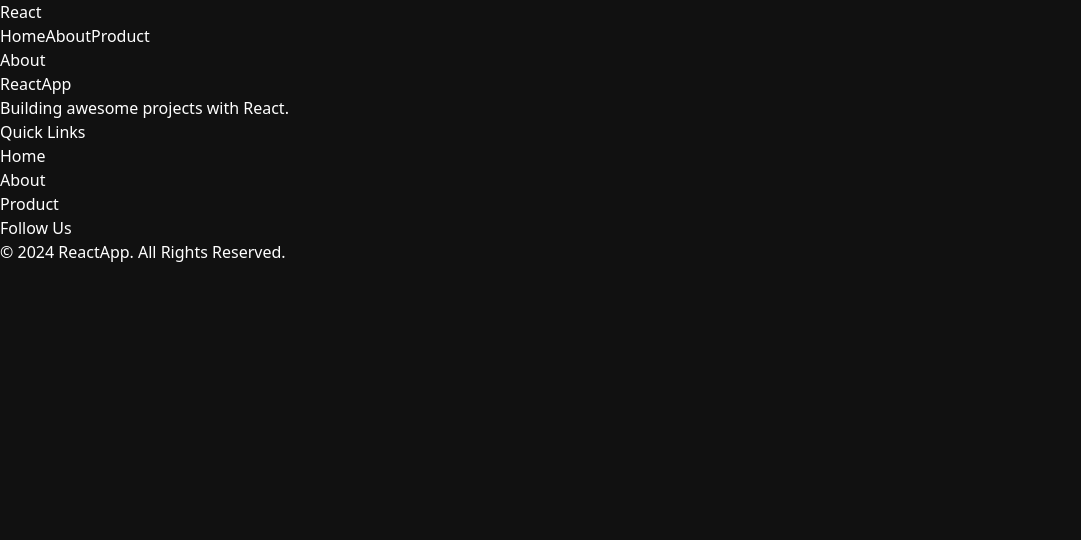
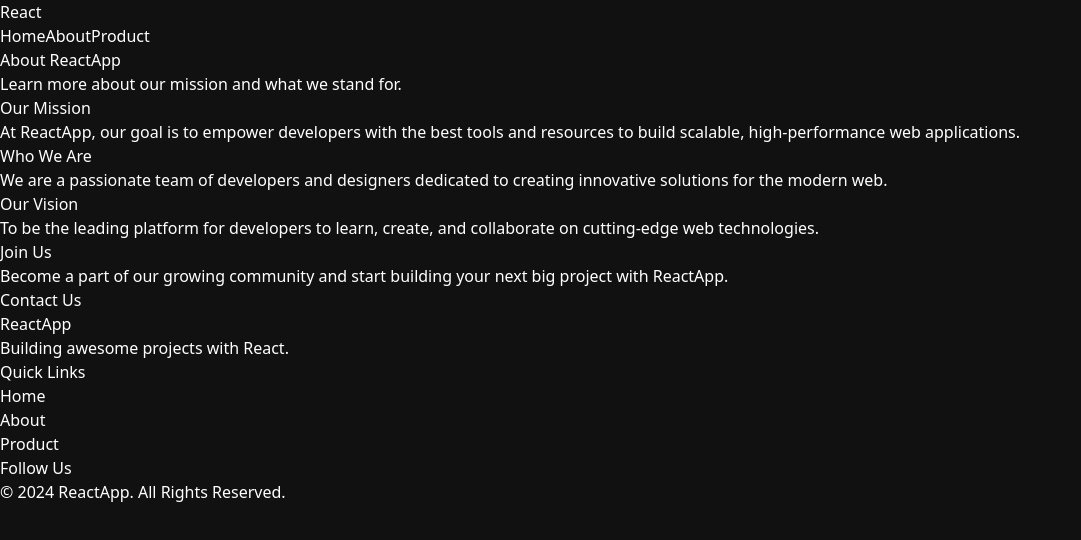
Before and after one commit to Sonalkri2004/reactlearning, a React (Vite) app: page /about in a window 1280 px wide. Shown: the top 540 px of the page, without its empty margins (0-1081 px from the left). Built offline with nearby package versions, Linux system fonts and the light colour scheme.

Commit message:
added home page,about page and product page.

```diff
--- a/src/pages/About.jsx
+++ b/src/pages/About.jsx
@@ -1,9 +1,55 @@
-import React from 'react'
+import React from "react";
 
 const About = () => {
   return (
-    <div>About</div>
-  )
-}
+    <div className="bg-gray-100 text-gray-800">
+      <header className="bg-green-950 text-white py-20 text-center">
+        <h1 className="text-4xl font-bold">About ReactApp</h1>
+        <p className="mt-4 text-lg">Learn more about our mission and what we stand for.</p>
+      </header>
 
-export default About
+      <main className="container mx-auto px-4 py-16">
+        <section className="mb-16">
+          <h2 className="text-3xl font-bold mb-4 text-center">Our Mission</h2>
+          <p className="text-gray-600 text-center">
+            At ReactApp, our goal is to empower developers with the best tools and resources
+            to build scalable, high-performance web applications.
+          </p>
+        </section>
+
+        <section className="flex flex-col md:flex-row gap-8">
+          <div className="flex-1 bg-white shadow-md p-6 rounded-lg">
+            <h3 className="text-2xl font-semibold mb-4">Who We Are</h3>
+            <p className="text-gray-600">
+              We are a passionate team of developers and designers dedicated to creating
+              innovative solutions for the modern web.
+            </p>
+          </div>
+          <div className="flex-1 bg-white shadow-md p-6 rounded-lg">
+            <h3 className="text-2xl font-semibold mb-4">Our Vision</h3>
+            <p className="text-gray-600">
+              To be the leading platform for developers to learn, create, and collaborate on
+              cutting-edge web technologies.
+            </p>
+          </div>
+        </section>
+
+        <section className="mt-16 text-center">
+          <h2 className="text-3xl font-bold mb-4">Join Us</h2>
+          <p className="text-gray-600 mb-6">
+            Become a part of our growing community and start building your next big project
+            with ReactApp.
+          </p>
+          <a
+            href="/contact"
+            className="bg-emerald-500 text-white py-2 px-6 rounded-lg hover:bg-emerald-600"
+          >
+            Contact Us
+          </a>
+        </section>
+      </main>
+    </div>
+  );
+};
+
+export default About;
--- a/src/pages/Home.jsx
+++ b/src/pages/Home.jsx
@@ -1,9 +1,44 @@
-import React from 'react'
+import React from "react";
 
 const Home = () => {
   return (
-    <div>Home</div>
-  )
-}
+    <div className="bg-gray-100 text-gray-800">
+      <header className="bg-green-950 text-white py-20 text-center">
+        <h1 className="text-4xl font-bold">Welcome to ReactApp</h1>
+        <p className="mt-4 text-lg">Building awesome projects with React and Tailwind CSS</p>
+      </header>
 
-export default Home
+      <main className="container mx-auto px-4 py-16">
+        <section className="text-center mb-16">
+          <h2 className="text-3xl font-bold mb-4">Our Features</h2>
+          <p className="text-gray-600">
+            ReactApp is the perfect place to learn and build modern web applications.
+          </p>
+        </section>
+
+        <section className="grid grid-cols-1 md:grid-cols-3 gap-8">
+          <div className="bg-white shadow-md p-6 rounded-lg">
+            <h3 className="text-2xl font-semibold mb-4">Easy to Use</h3>
+            <p className="text-gray-600">
+              Our platform provides intuitive tools to kickstart your development process.
+            </p>
+          </div>
+          <div className="bg-white shadow-md p-6 rounded-lg">
+            <h3 className="text-2xl font-semibold mb-4">Customizable</h3>
+            <p className="text-gray-600">
+              Tailor your experience with custom features and styling options.
+            </p>
+          </div>
+          <div className="bg-white shadow-md p-6 rounded-lg">
+            <h3 className="text-2xl font-semibold mb-4">Open Source</h3>
+            <p className="text-gray-600">
+              Built with the open-source community in mind for flexibility and growth.
+            </p>
+          </div>
+        </section>
+      </main>
+    </div>
+  );
+};
+
+export default Home;
--- a/src/pages/Product.jsx
+++ b/src/pages/Product.jsx
@@ -37,7 +37,7 @@ const [data, setData] = useState([]);
   return (
 
     <div className='p-10'>
-        <button  onClick={getData}  className='bg-cyan-400 text-black font-semibold text-2xl px-6 py-3 rounded active:scale-90'>Get Data</button>
+        {/* <button  onClick={getData}  className='bg-cyan-400 text-black font-semibold text-2xl px-6 py-3 rounded active:scale-90'>Get Data</button> */}
         <div className='p-5 mt-5 bg-black'>
               {
                 data.map(function (elem,idx){
```
